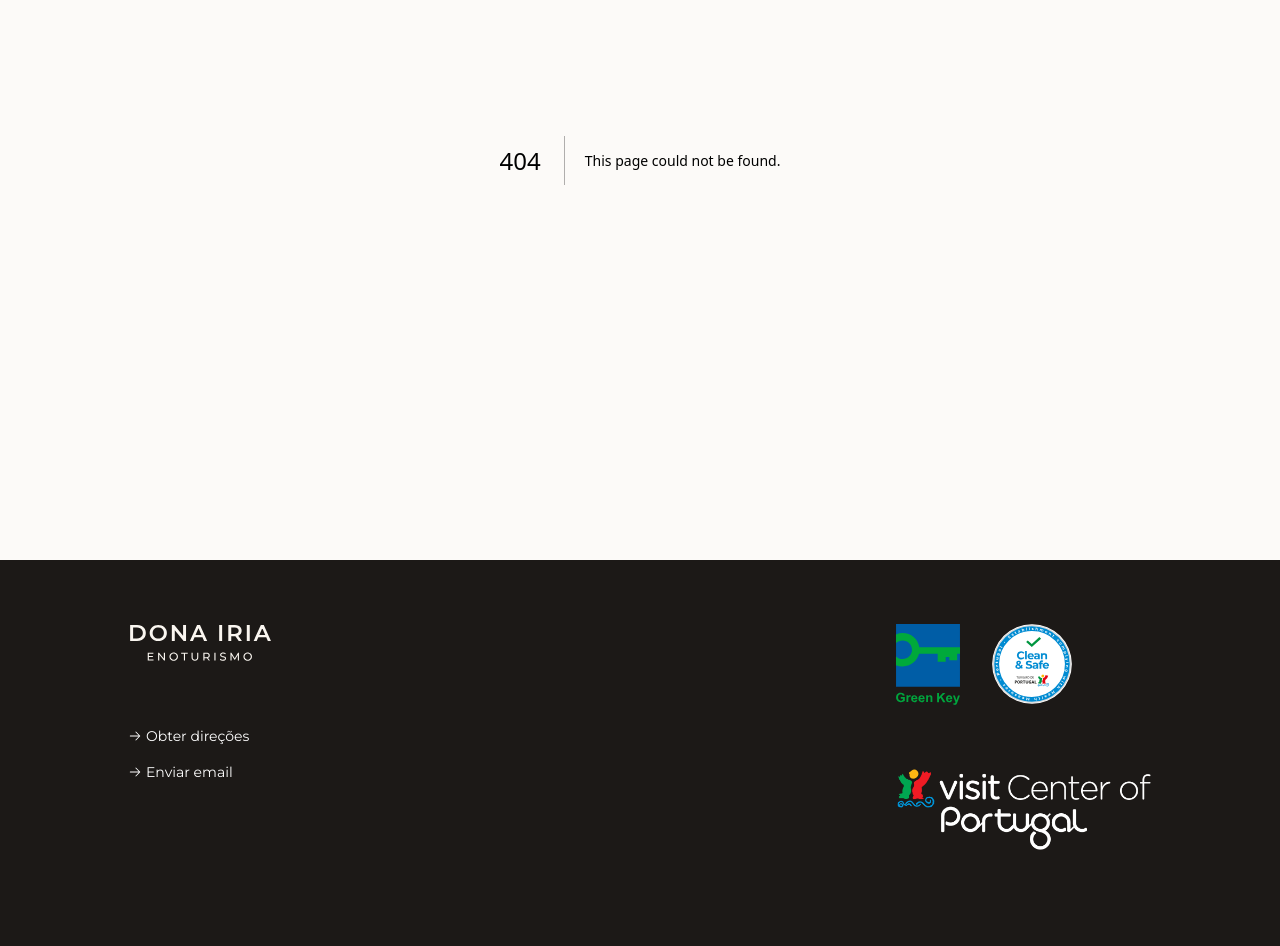
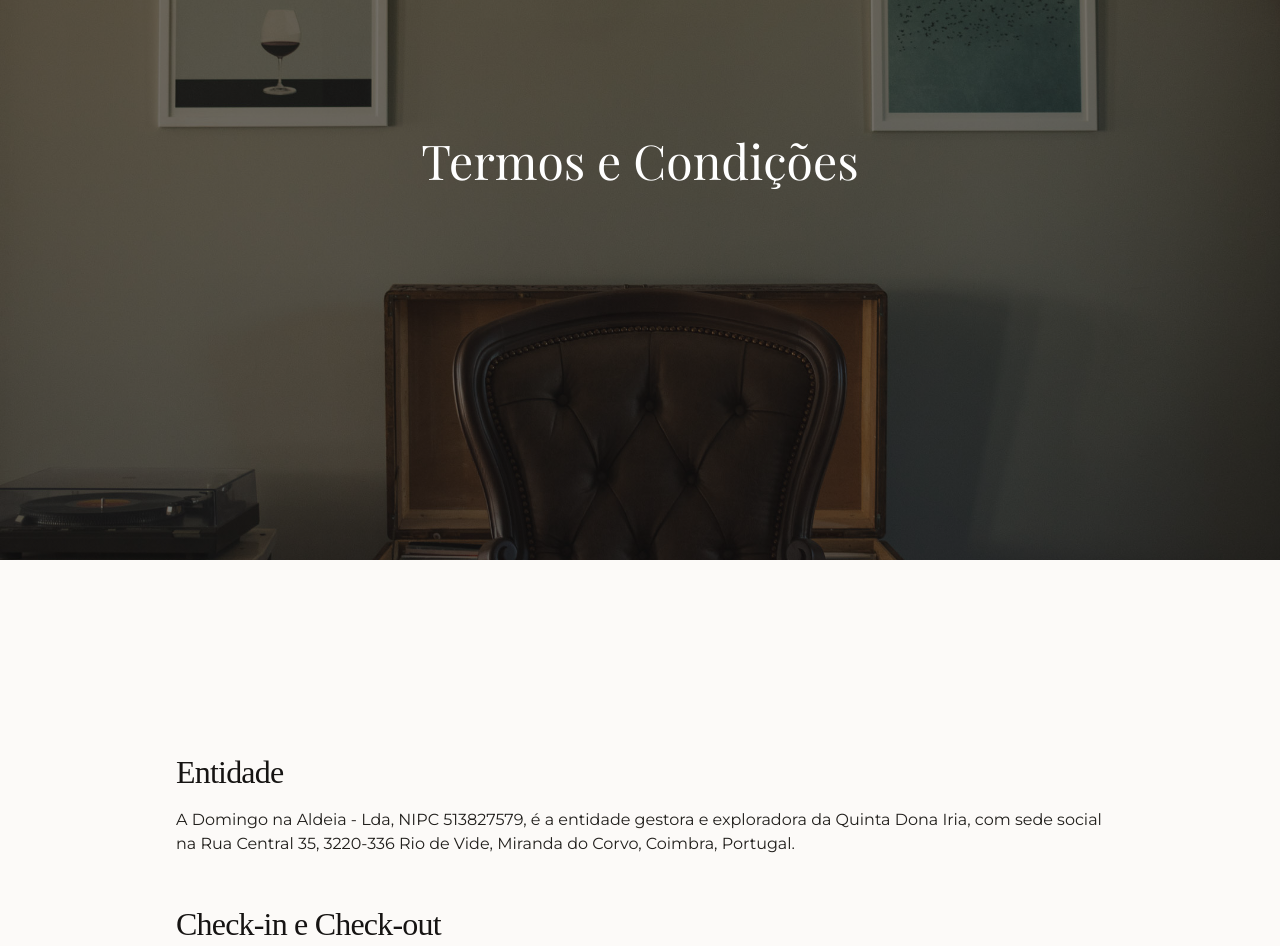
Before and after one commit to quintadonairia/quintadonairia, a Next.js app: page /terms in a window 1280 px wide. Before the commit this address had no page. Shown: the part 240-1186 px from the top of the page. Built offline with nearby package versions, Linux system fonts and the light colour scheme.

Commit message:
✨ Add terms page

```diff
--- /dev/null
+++ b/pages/terms.tsx
@@ -0,0 +1,42 @@
+import Head from "next/head";
+import Container from "../components/layouts/Container";
+import Hero from "../components/organisms/Hero";
+import { useTranslation } from "../contexts/TranslationContext";
+
+interface Section {
+  title: string;
+  description: string;
+}
+
+export default function Terms() {
+  const t = useTranslation();
+  const pageTitle = `${t.global.brand} | ${t.terms.title}`;
+
+  const sections = Object.values(t.terms.sections);
+
+  return (
+    <div className="relative flex min-h-screen flex-col items-center overflow-x-hidden">
+      <Head>
+        <title>{pageTitle}</title>
+      </Head>
+      <Hero
+        title={t.terms.title}
+        image="url(images/20220319-donairia-005.jpg)"
+      />
+      <Container>
+        <section className="flex flex-col items-center gap-8 px-6 py-16 lg:gap-12 lg:p-32">
+          {sections.map((section: Section, index) => (
+            <section key={index} className="flex flex-col gap-4">
+              <h1 className="font-display text-display-small-regular tracking-tight text-foreground-default">
+                {section.title}
+              </h1>
+              <div className="text-foreground-strong">
+                <p>{section.description}</p>
+              </div>
+            </section>
+          ))}
+        </section>
+      </Container>
+    </div>
+  );
+}
```
